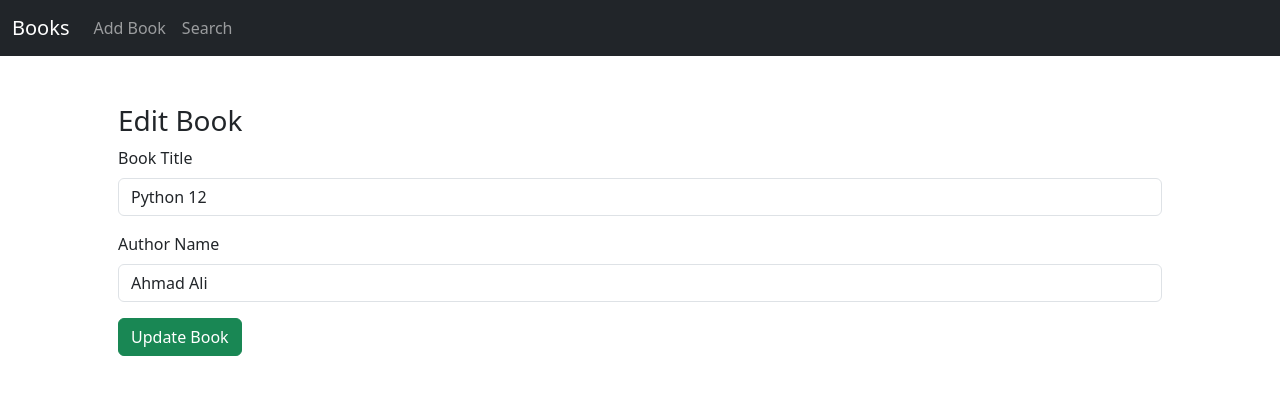
After one commit to mohamadanasfattoum/FlaskBooksApp, a Flask app: page /edit/1 in a window 1280 px wide. The commit adds this page. Shown: the top 395 px of the page. Run offline with Flask 3, Linux system fonts and the light colour scheme.

Commit message:
Created tamplate and view def edit_book to update

```diff
--- a/app.py
+++ b/app.py
@@ -43,6 +43,30 @@ def add_book():
 
     return render_template("add_book.html")
 
+@app.route('/edit/<int:id>',methods=['POST','GET'])
+def edit_book(id):
+    book = Book.query.get_or_404(id)
+
+    if request.method == 'POST':
+        title = request.form['title']
+        author_name = request.form['author']
+
+        # check if author with this name
+        author = Author.query.filter_by(name=author_name).first()
+        if not author:
+            author = Author(name=author_name)
+            db.session.add(author)
+            db.session.commit()
+
+        # create Book
+        book.author_id = author.id
+        book.title = title
+        db.session.commit()
+        return redirect(url_for('index'))
+
+    return render_template("edit_book.html",book=book)
+
+
 
 if __name__== "__main__":
     app.run(debug=True)
--- a/templates/base.html
+++ b/templates/base.html
@@ -9,7 +9,7 @@
   <body>
     <nav class="navbar navbar-expand-lg navbar-dark bg-dark">
         <div class="container-fluid">
-          <a class="navbar-brand" href="#">Books</a>
+          <a class="navbar-brand" href="/">Books</a>
           <button class="navbar-toggler" type="button" data-bs-toggle="collapse" data-bs-target="#navbarNav" aria-controls="navbarNav" aria-expanded="false" aria-label="Toggle navigation">
             <span class="navbar-toggler-icon"></span>
           </button>
--- /dev/null
+++ b/templates/edit_book.html
@@ -0,0 +1,20 @@
+{% extends "base.html" %}
+
+{% block body %}
+    <h3>Edit Book</h3>
+
+    <form method="post">
+        <div class="mb-3">
+            <label class="form-label">Book Title</label>
+            <input type="text" name="title" class="form-control" value="{{book.title}}">
+        </div>
+        <div class="mb-3">
+            <label class="form-label">Author Name</label>
+            <input type="text" name="author" class="form-control" value="{{book.author.name}}">
+        </div>
+        <button type="submit" class="btn btn-success" >Update Book</button>
+    </form>
+
+
+
+{% endblock body %}
--- a/templates/index.html
+++ b/templates/index.html
@@ -21,7 +21,7 @@
                 <td><a href="">{{book.title}}</a></td>
                 <td>{{book.author.name}}</td>
                 <td>
-                    <a href="" class="btn btn-sm btn-primary">Edit</a>
+                    <a href="{{url_for('edit_book', id=book.id) }}" class="btn btn-sm btn-primary">Edit</a>
                     <a href="" class="btn btn-sm btn-danger">Delete</a>
                 </td>
             </tr>
```
Also changed, not shown: books.db.
